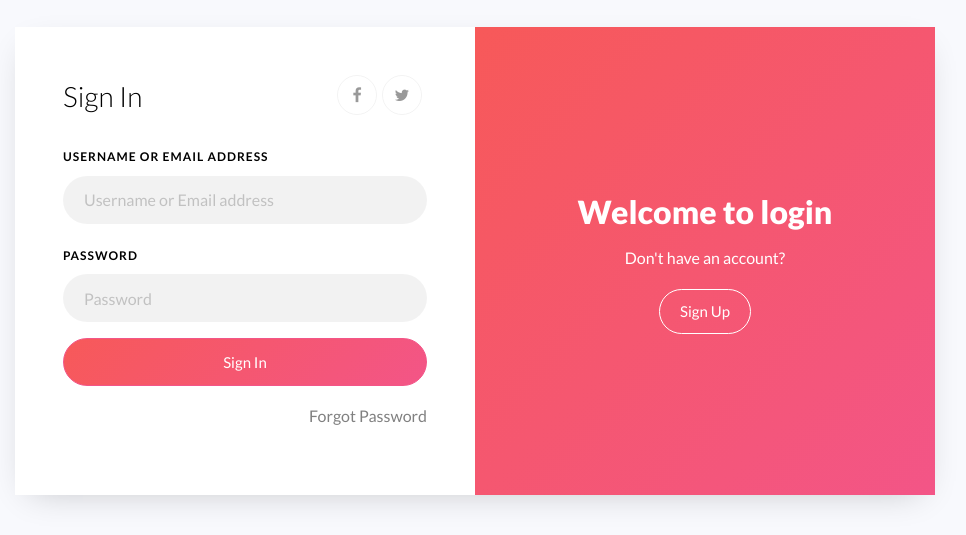
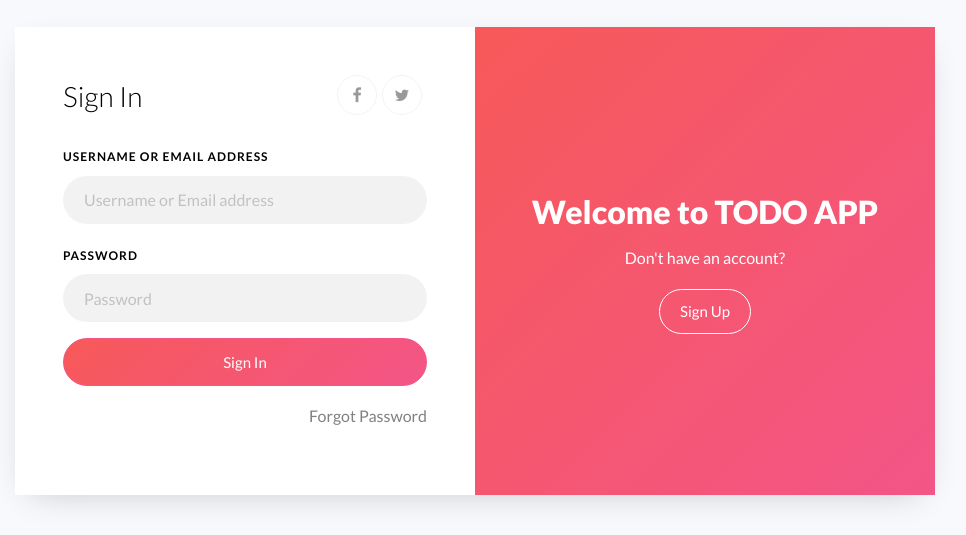
Before and after one commit to Roozbehrm/CBV-ToDo-App, a Django app: template core/templates/accounts/login.html in a window 1280 px wide. Shown: the part 183-718 px from the top of the page, without its empty margins (165-1131 px from the left). Run offline with Django 4.2, Linux system fonts and the light colour scheme; the template is opened without the code that fills it, so the values that code supplies are empty; some libraries are stand-ins or nearby versions.

Commit message:
Update django-test-deploy.yml

```diff
--- a/core/templates/accounts/login.html
+++ b/core/templates/accounts/login.html
@@ -23,7 +23,7 @@
                     <div class="wrap d-md-flex">
                         <div class="text-wrap p-4 p-lg-5 text-center d-flex align-items-center order-md-last">
                             <div class="text w-100">
-                                <h2>Welcome to login</h2>
+                                <h2>Welcome to TODO APP</h2>
                                 <p>Don't have an account?</p>
                                 <a href="{% url 'accounts:signup' %}" class="btn btn-white btn-outline-white">Sign
                                     Up</a>
```
